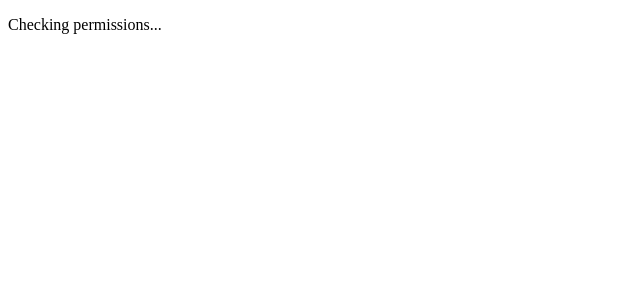
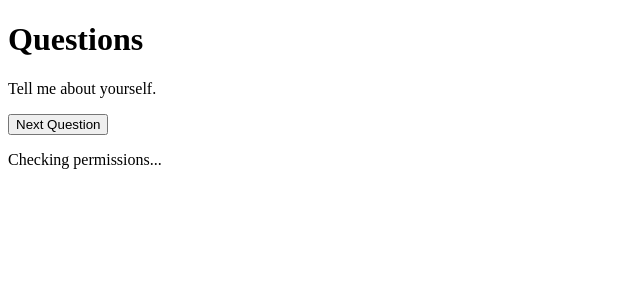
Before and after one commit to stanleyctg/SpeakQuest, a React (Vite) app in the folder frontend/: page /practice in a window 1280 px wide. Shown: the top 300 px of the page, without its empty margins (0-640 px from the left). Built offline with nearby package versions, Linux system fonts and the light colour scheme; no server answers.

Commit message:
Separate components from page, add questions feature

```diff
--- a/frontend/src/pages/Practice.tsx
+++ b/frontend/src/pages/Practice.tsx
@@ -1,60 +1,11 @@
-import React, { useState, useRef, useEffect } from "react";
-import Webcam from "react-webcam";
-
-// Define the video constraints for webcam
-const VIDEO_CONSTRAINTS: MediaTrackConstraints = {
-  width: 780,
-  height: 640,
-};
+import Questions from "./components/Questions";
+import Camera from "./components/Camera";
 
 export default function Practice() {
-  const [permission, setPermission] = useState<boolean | null>(null);
-  const webcamRef = useRef<Webcam | null>(null);
-
-  // Check media permissions
-  async function checkPermission() {
-    let stream: MediaStream | null = null;
-    try {
-      stream = await navigator.mediaDevices.getUserMedia({
-        audio: true,
-        video: VIDEO_CONSTRAINTS,
-      });
-      setPermission(true);
-    } catch (err) {
-      console.error("Error accessing media devices.", err);
-      setPermission(false);
-      return;
-    } finally {
-      stream?.getTracks().forEach((t) => t.stop());
-    }
-  }
-
-  useEffect(() => {
-    checkPermission();
-  }, []);
-
-  if (permission === null) {
-    return <p>Checking permissions...</p>;
-  }
-
-  // Display webcam feed if permission is granted
   return (
     <div>
-      <h1>Live Capture</h1>
-      {permission === false ? (
-        <p>
-          Please allow access to your camera and microphone to use this feature.
-          <button onClick={checkPermission}>Retry</button>
-        </p>
-      ) : (
-        <Webcam
-          audio={true}
-          ref={webcamRef}
-          videoConstraints={VIDEO_CONSTRAINTS}
-          height={VIDEO_CONSTRAINTS.height as number}
-          width={VIDEO_CONSTRAINTS.width as number}
-        />
-      )}
+      <Questions />
+      <Camera />
     </div>
   );
 }
--- /dev/null
+++ b/frontend/src/pages/components/Button.tsx
@@ -0,0 +1,21 @@
+import React from 'react';
+
+interface ButtonProps {
+    onClick?: () => void;
+    children?: React.ReactNode;
+}
+
+
+export default function Button({
+    children,
+    onClick,
+}: ButtonProps) {
+    return (
+        <button
+            onClick={onClick}
+            className="bg-blue-500 hover:bg-blue-700 text-white font-bold py-2 px-4 rounded"
+        >
+            {children}
+        </button>
+    )
+}
--- /dev/null
+++ b/frontend/src/pages/components/Camera.tsx
@@ -0,0 +1,72 @@
+import React, { useEffect, useRef, useState } from 'react';
+import Webcam from 'react-webcam';
+import Button from './Button';
+
+// Define the video constraints for webcam
+const VIDEO_CONSTRAINTS: MediaTrackConstraints = {
+  width: 780,
+  height: 640,
+} as const;
+
+export default function Camera() {
+    const [permission, setPermission] = useState<boolean | null>(null);
+    const webcamRef = useRef<Webcam | null>(null);
+
+
+      // Check media permissions
+    async function checkPermission() {
+        let stream: MediaStream | null = null;
+        try {
+        stream = await navigator.mediaDevices.getUserMedia({
+            audio: true,
+            video: VIDEO_CONSTRAINTS,
+        });
+        setPermission(true);
+        } catch (err) {
+        console.error("Error accessing media devices.", err);
+        setPermission(false);
+        return;
+        } finally {
+        stream?.getTracks().forEach((t) => t.stop());
+        }
+    }
+
+    useEffect(() => {
+      checkPermission();
+    }, []);
+
+    if (permission === null) {
+      return <p>Checking permissions...</p>;
+    }
+
+    return (
+        <div>
+        <h1>Live Capture</h1>
+        {permission === false ? (
+            <p>
+            Please allow access to your camera and microphone to use this feature.
+            </p>
+        ) : (
+            <>
+            <div>
+                <Webcam
+                audio={true}
+                ref={webcamRef}
+                videoConstraints={VIDEO_CONSTRAINTS}
+                height={VIDEO_CONSTRAINTS.height as number}
+                width={VIDEO_CONSTRAINTS.width as number}
+                />
+            </div>
+
+            <div>
+                <Button
+                    onClick={() => {void webcamRef.current?.getScreenshot()}}
+                    children="Capture Screenshot"
+                />
+            </div>
+
+            </>
+        )}
+        </div>
+    )
+}
--- /dev/null
+++ b/frontend/src/pages/components/Questions.tsx
@@ -0,0 +1,27 @@
+import React, { useState } from 'react';
+import Button from './Button';
+
+const placeholderQuestions: string[] = [
+    "Tell me about yourself.",
+    "Why are you interested in this role?",
+    "What are your strengths?",
+    "Describe a challenge you faced and how you overcame it.",
+    "Where do you see yourself in 5 years?",
+]as const;
+
+export default function Questions() {
+    const [questionIdx, setQuestionIdx] = useState<number>(0);
+
+    return(
+        <div>
+            <h1>Questions</h1>
+            <p>{placeholderQuestions[questionIdx]}</p>
+            <Button
+                onClick={() => setQuestionIdx((prev) => (prev + 1) % placeholderQuestions.length)}
+                children="Next Question"
+            />
+
+
+        </div>
+    )
+}
```
